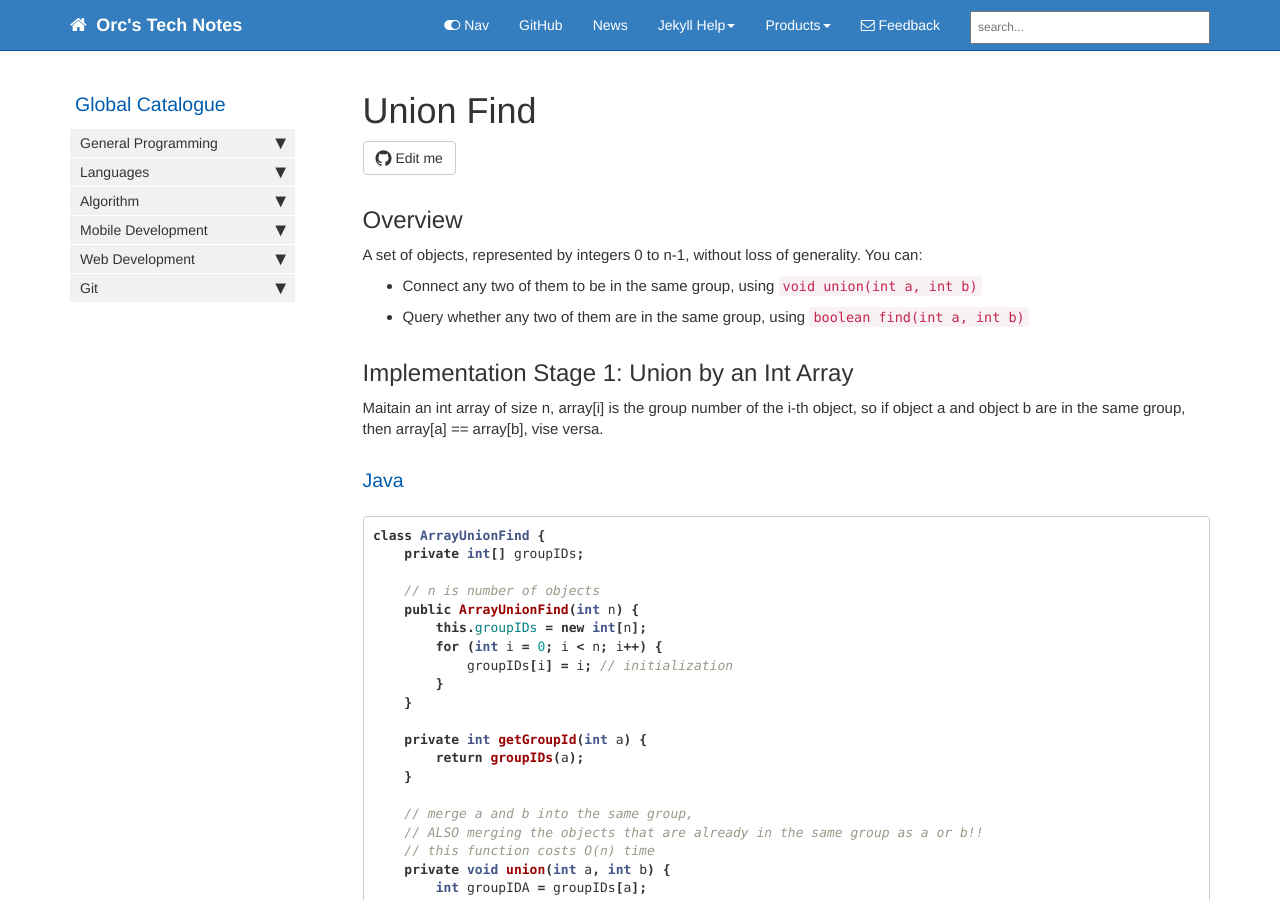
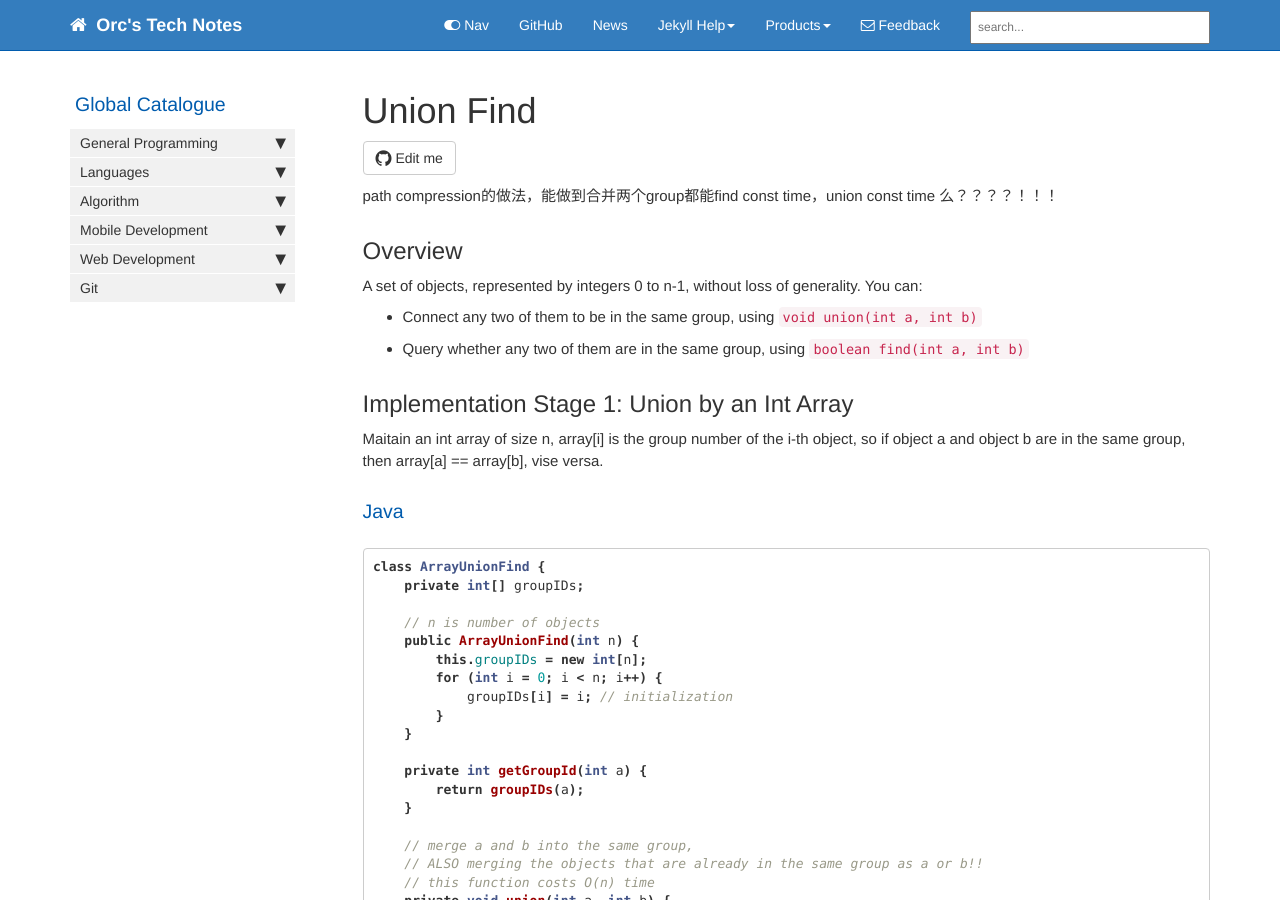
Before and after one commit to HungryOrc/hungryorc.github.io, a Jekyll site: the page built from pages/algorithm/algorithm_union_find.md, in a window 1280 px wide and 900 px high. Built offline with Jekyll 4.4.1, drawn with Linux system fonts in a browser that asks for light colours; nearby versions of some CDN libraries; comment, search, counter and statistics services are not loaded.

Commit message:
Update algorithm_union_find.md

```diff
--- a/pages/algorithm/algorithm_union_find.md
+++ b/pages/algorithm/algorithm_union_find.md
@@ -8,6 +8,9 @@ permalink: algorithm_union_find.html
 folder: algorithm
 toc: false
 ---
+
+path compression的做法，能做到合并两个group都能find const time，union const time 么？？？？！！！
+
 
 ## Overview
 A set of objects, represented by integers 0 to n-1, without loss of generality. You can:
```
